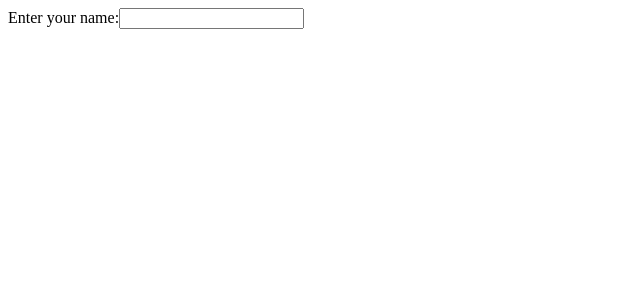
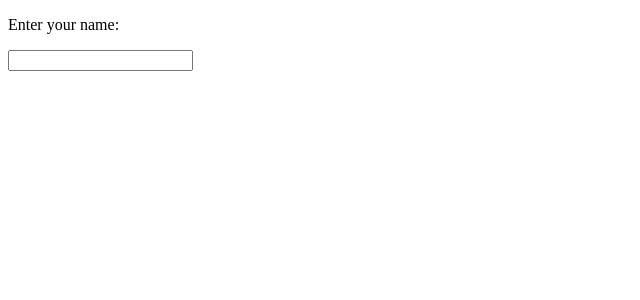
Before and after one commit to acciojob/personal-greeting-satishrathod-dev, a React app: page / in a window 1280 px wide. Shown: the top 300 px of the page, without its empty margins (0-640 px from the left). Built offline with nearby package versions, Linux system fonts and the light colour scheme.

Commit message:
finished

```diff
--- a/src/components/User.js
+++ b/src/components/User.js
@@ -9,7 +9,9 @@ const User = () => {
 
   return (
     <div>
-      <label>Enter your name:</label>
+      <div>
+        <p>Enter your name:</p>
+      </div>
       <input type="text" value={name} onChange={handleChange} />
       {name && <p>Hello {name}!</p>}
     </div>
```
